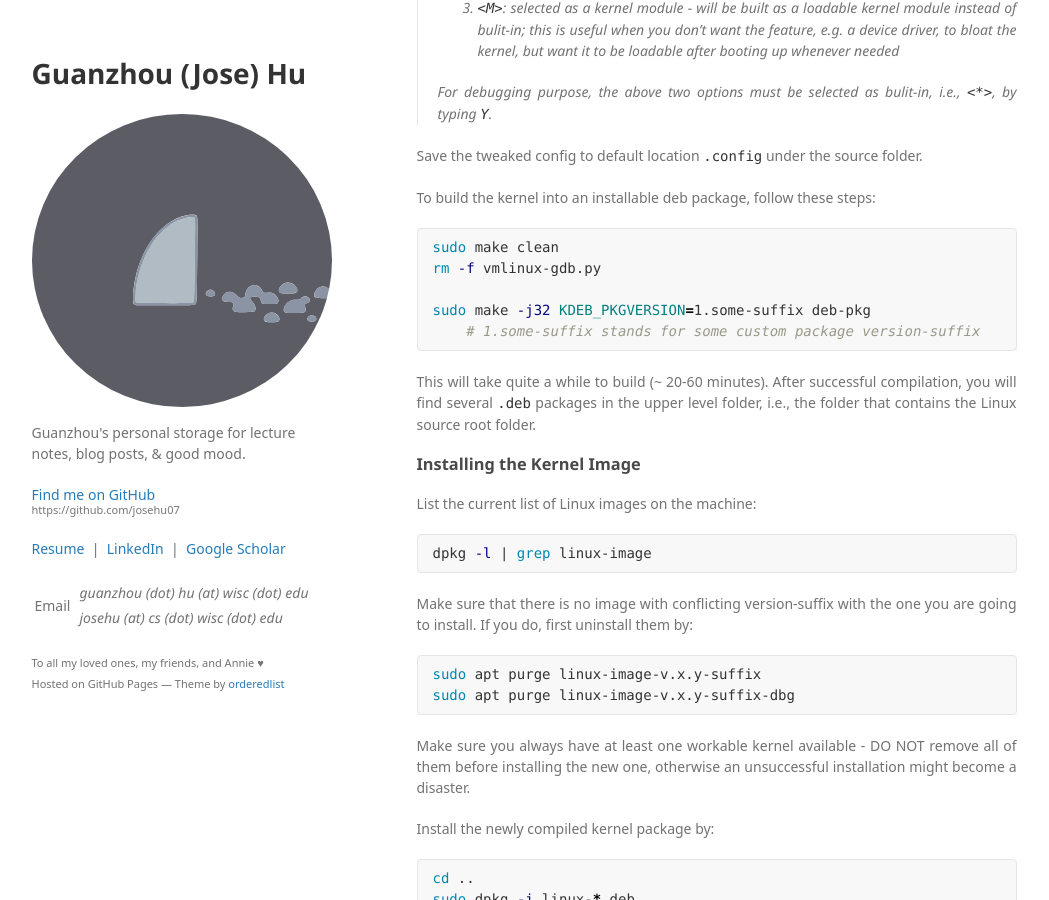
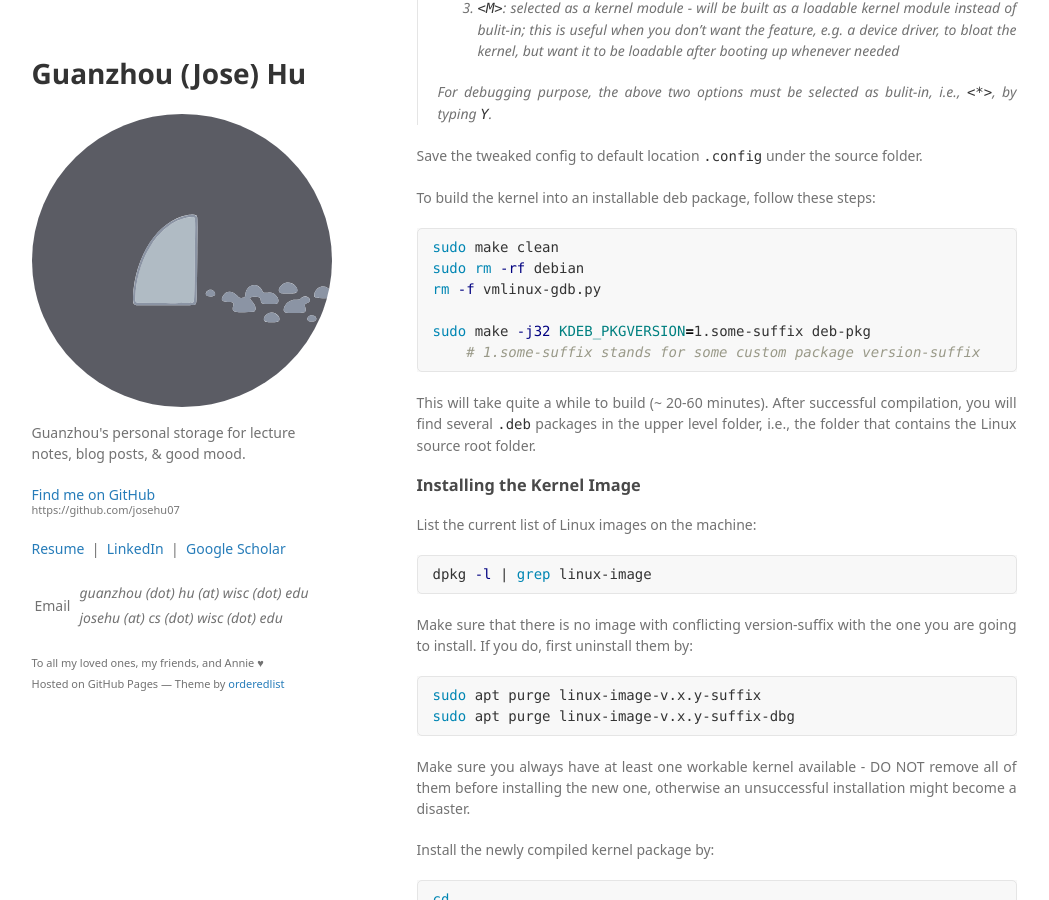
Before and after one commit to josehu07/josehu07.github.io, a Jekyll site: the page built from _posts/2021-01-02-linux-kernel-build-debug.md, in a window 1280 px wide and 900 px high, scrolled down 1263 px. Shown: the whole window, without its empty margins (116-1165 px from the left). Built offline with Jekyll 4.4.1, drawn with Linux system fonts in a browser that asks for light colours; some web fonts are replaced; formulas are drawn with MathJax 3; a script that is not in the unit is left out; comment, search, counter and statistics services are not loaded.

Commit message:
Update linux building post

````diff
--- a/_posts/2021-01-02-linux-kernel-build-debug.md
+++ b/_posts/2021-01-02-linux-kernel-build-debug.md
@@ -60,6 +60,7 @@
 
 ```bash
 sudo make clean
+sudo rm -rf debian
 rm -f vmlinux-gdb.py
 
 sudo make -j32 KDEB_PKGVERSION=1.some-suffix deb-pkg
````
